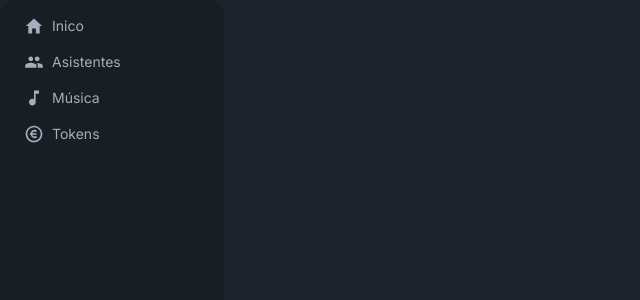
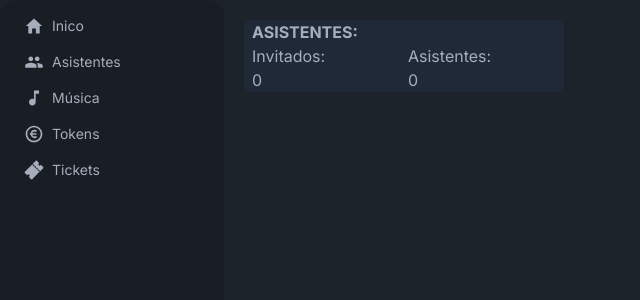
Before and after one commit to inovomiast-party-tools/dashboard, a Next.js app: page / in a window 1280 px wide. Shown: the top 300 px of the page, without its empty margins (0-640 px from the left). Built offline with nearby package versions, Linux system fonts and the light colour scheme.

Commit message:
Finish tomorrow

```diff
--- a/src/app/page.jsx
+++ b/src/app/page.jsx
@@ -1,19 +1,32 @@
 import SidebarMenu from "@/components/SidebarMenu";
 import Image from "next/image";
+import { IoMdHome } from "react-icons/io";
 import QRCode from "react-qr-code";
 
 export default function Home() {
   return (
-    <>
+    <div className="flex">
       <aside className="h-[100%]">
         <SidebarMenu />
       </aside>
-      <main>
-
+      <main className="ml-5">
+        <div className="pl-2 mt-5 bg-gray-800 rounded-lg w-80">
+          <h2 className="font-bold">ASISTENTES:</h2>
+          <div className="grid grid-cols-2 row-span-2">
+            <div>
+              <p>Invitados:</p>
+              <span>0</span>
+            </div>
+            <div>
+              <p>Asistentes:</p>
+              <span>0</span>
+            </div>
+          </div>
+        </div>
       </main>
       <footer>
 
       </footer>
-    </>
+    </div>
   );
 }
--- a/src/components/SidebarMenu.jsx
+++ b/src/components/SidebarMenu.jsx
@@ -1,5 +1,6 @@
 import React from "react";
 import { IoMdHome, IoMdMusicalNote, IoMdPeople } from "react-icons/io";
+import { IoTicket } from "react-icons/io5";
 import { RiMoneyEuroCircleLine } from "react-icons/ri";
 import Link from "next/link";
 
@@ -25,9 +26,15 @@ const SidebarMenu = () => {
         </Link>
       </li>
       <li>
-        <Link href={'/token'}>
+        <Link href={'/tokens'}>
           <RiMoneyEuroCircleLine size={20} />
           Tokens
+        </Link>
+      </li>
+      <li>
+        <Link href={'/tickets'}>
+          <IoTicket size={20} />
+          Tickets
         </Link>
       </li>
     </ul>
```
